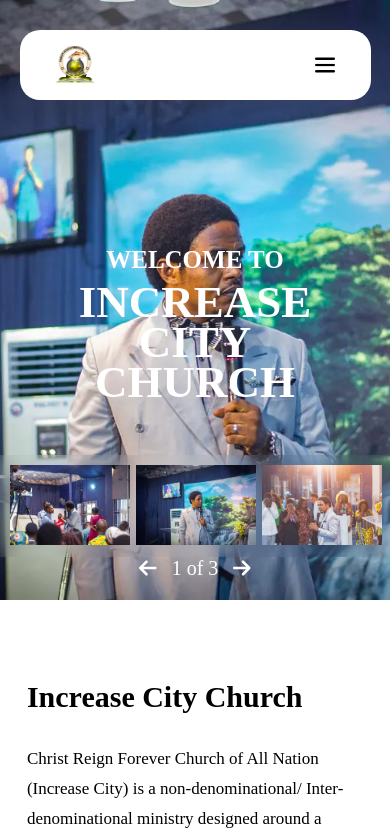
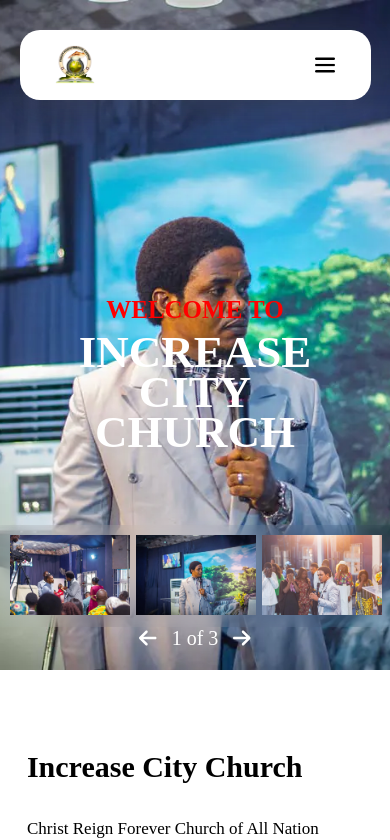
Before and after one commit to captainlegend007/increasecity, a React (Vite) app: page / in a window 390 px wide. Shown: the top 840 px of the page. Built offline with nearby package versions, Linux system fonts and the light colour scheme.

Commit message:
"Changes made today"

```diff
--- a/src/header.css
+++ b/src/header.css
@@ -235,11 +235,11 @@
 @media only screen and (max-width: 600px) {
   .image-background {
     position: relative;
-    height: 600px;
+    height: 670px;
   }
   .image-text {
     width: 100%;
-    top: 180px;
+    top: 230px;
   }
   .image-text h2 {
     font-size: 45px;
@@ -251,5 +251,6 @@
     font-size: 25px;
     font-weight: 600;
     top: 35px;
+    color: red;
   }
 }
```
